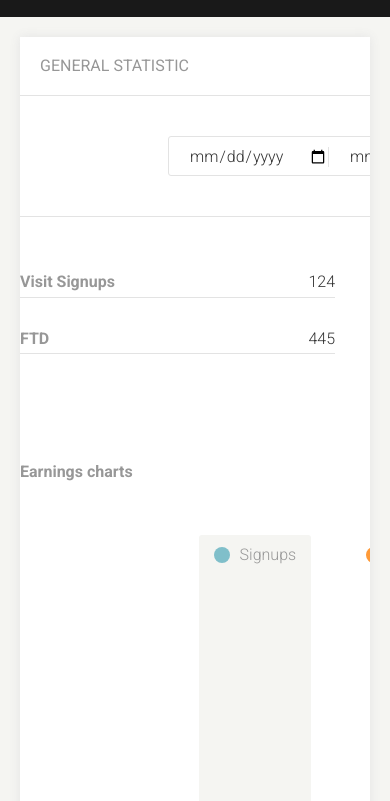
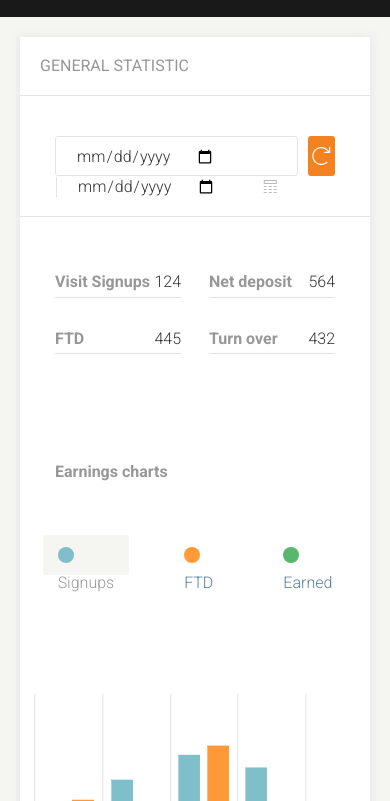
Before and after one commit to anngladz/administration-panel, a website: page index.html in a window 390 px wide. Both pictures are taken after a click on the element "Signups". Shown: the part 43-844 px from the top of the page. Drawn offline with Linux system fonts and the light colour scheme.

Commit message:
Fix date form

```diff
--- a/index.html
+++ b/index.html
@@ -80,13 +80,13 @@
         <div class="wrapper">
           <h1>General statistic</h1>
           <hr>
-          <div class="wrap-date">
+          <form class="wrap-date">
             <div class="date">
-              <input type="date"><input type="date">
+              <input type="date" name="date-start"><input type="date" name="date-end">
               <i class="icon-calendar calendar"></i>
             </div>
-            <div class="btn"><i class="icon-refresh button"></i></div>
-          </div>
+            <button class="btn" name="refresh" type="rest"><i class="icon-refresh button"></i></button>
+          </form>
           <hr>
           <div class="wrap-line-headings">
             <h3>Visit Signups<span>124</span></h3>
--- a/js/script.js
+++ b/js/script.js
@@ -4,7 +4,7 @@ const tabs = document.querySelectorAll('.tab');
 
 for (let tab of tabs) {
   tab.addEventListener('click', function () {
-    tab.classList.toggle('active');
+    tab.classList.toggle('tab-active');
   });
 }
 
--- a/sass/components/_buttons.scss
+++ b/sass/components/_buttons.scss
@@ -9,6 +9,7 @@
   color: $bg-light;
   padding: 0 20px;
   border-radius: 3px;
+  border: none;
 
   &:before {
     line-height: 40px;
--- a/sass/components/_tabs.scss
+++ b/sass/components/_tabs.scss
@@ -36,7 +36,7 @@
   }
 }
 
-.active {
+.tab-active {
   background: $color-five;
   color: $color-two;
 }
--- a/sass/pages/_general.scss
+++ b/sass/pages/_general.scss
@@ -38,7 +38,7 @@
 
 .wrap-tabs {
   .tab {
-    margin: 0 0 0 40px;
+    margin: 0 20px 0 20px;
   }
 }
 
@@ -54,3 +54,16 @@
     width: 100%;
   }
 }
+
+@media(max-width: 992px) {
+  .wrap-date, .wrap-line-headings, .wrap-charts, .wrap-tabs, .wrap-chart-image, .wrap-links {
+
+    width: 80%;
+
+
+  }
+}
+
+// @media(min-width: 992px) {
+
+// }
--- a/sass/sections/_header.scss
+++ b/sass/sections/_header.scss
@@ -41,14 +41,6 @@
   .hamburger-large {
     display: none;
   }
-
-  .fa-bars {
-    display: inline-block;
-  }
-
-  .fa-times {
-    display: none;
-  }
 }
 
 @media(min-width: 992px) {
@@ -59,12 +51,4 @@
   .hamburger-large {
     display: inline-block;
   }
-
-  .fa-bars {
-    display: none;
-  }
-
-  .fa-times {
-    display: inline-block;
-  }
 }
--- a/sass/style.scss
+++ b/sass/style.scss
@@ -9,7 +9,7 @@
 @import 'components/tabs';
 @import 'components/table';
 @import 'components/buttons';
-@import 'components/input';
+@import 'components/forms';
 
 /* Sections */
 @import 'sections/header';
```
Also changed, not shown: css/style.css, sass/components/_forms.scss (renamed from sass/components/_input.scss), 1 other file.
